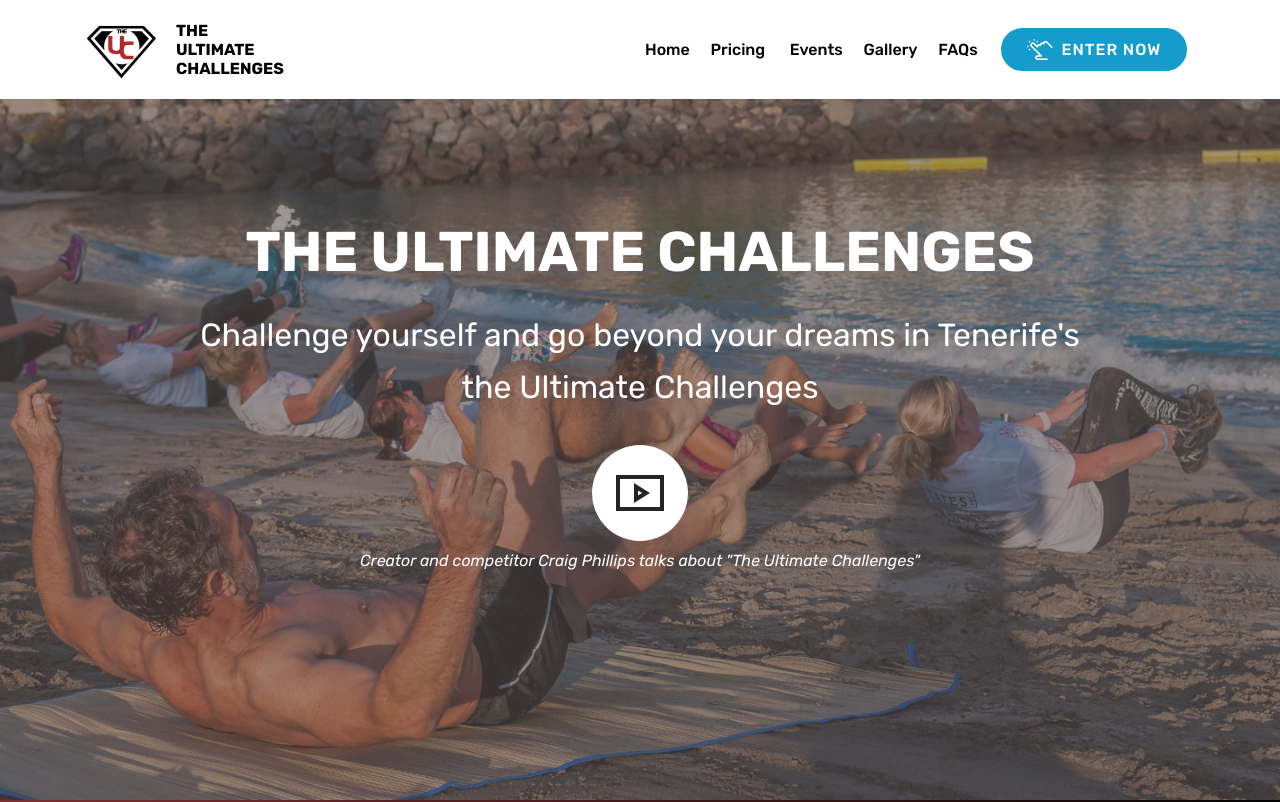
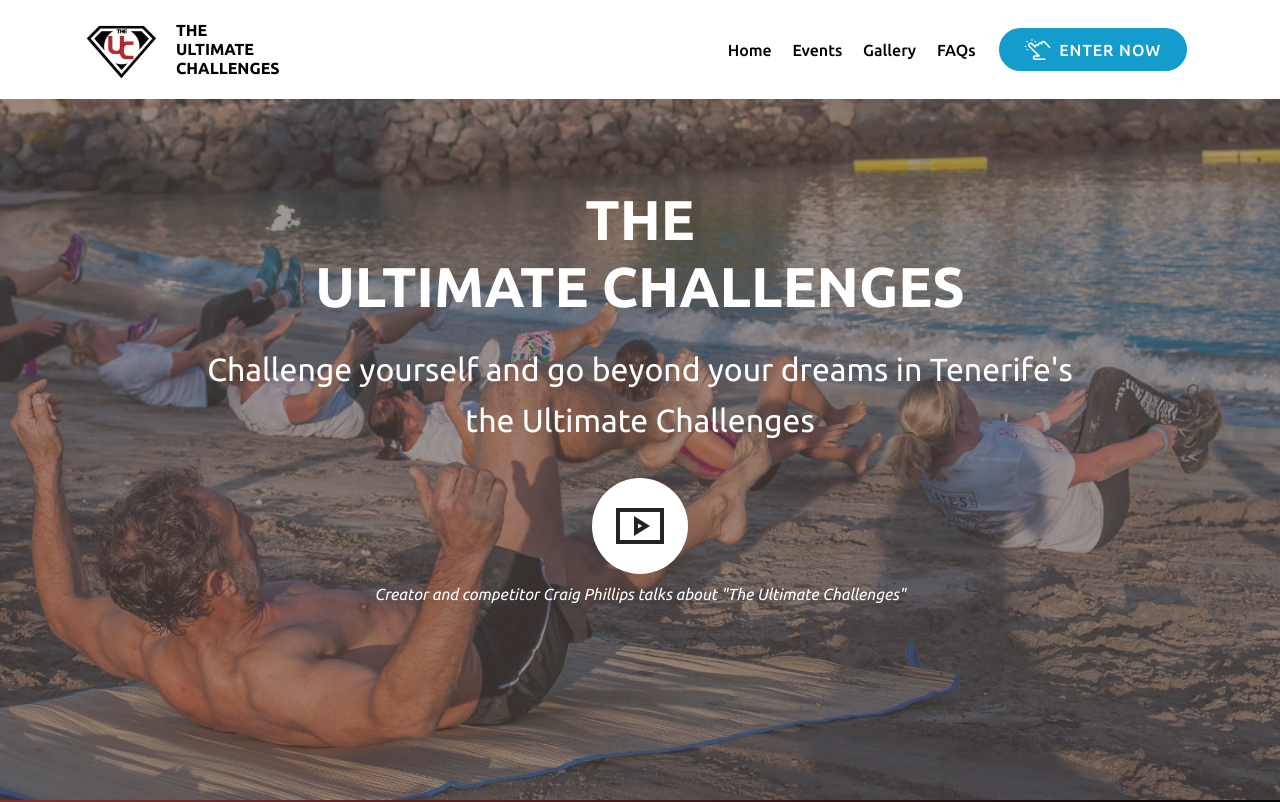
Before and after one commit to cruz-creative/TUC, a plain HTML site: page index.html in a window 1280 px wide. Shown: the top 802 px of the page. Drawn offline with Linux system fonts and the light colour scheme; a script that the page names is missing; files whose address does not match are found by name.

Commit message:
font ubuntu

```diff
--- a/assets/mobirise/css/mbr-additional.css
+++ b/assets/mobirise/css/mbr-additional.css
@@ -1,4 +1,4 @@
-@import url(https://fonts.googleapis.com/css?family=Rubik:300,300i,400,400i,500,500i,700,700i,900,900i);
+@import url(https://fonts.googleapis.com/css?family=Ubuntu:300,300i,400,400i,500,500i,700,700i);
 
 
 
@@ -20,35 +20,35 @@ body {
   line-height: 1.6;
 }
 .display-1 {
-  font-family: 'Rubik', sans-serif;
+  font-family: 'Ubuntu', sans-serif;
   font-size: 3.5rem;
 }
 .display-1 > .mbr-iconfont {
   font-size: 5.6rem;
 }
 .display-2 {
-  font-family: 'Rubik', sans-serif;
+  font-family: 'Ubuntu', sans-serif;
   font-size: 2.5rem;
 }
 .display-2 > .mbr-iconfont {
   font-size: 4rem;
 }
 .display-4 {
-  font-family: 'Rubik', sans-serif;
+  font-family: 'Ubuntu', sans-serif;
   font-size: 1rem;
 }
 .display-4 > .mbr-iconfont {
   font-size: 1.6rem;
 }
 .display-5 {
-  font-family: 'Rubik', sans-serif;
+  font-family: 'Ubuntu', sans-serif;
   font-size: 2rem;
 }
 .display-5 > .mbr-iconfont {
   font-size: 3.2rem;
 }
 .display-7 {
-  font-family: 'Rubik', sans-serif;
+  font-family: 'Ubuntu', sans-serif;
   font-size: 1rem;
 }
 .display-7 > .mbr-iconfont {
@@ -658,7 +658,7 @@ a:hover {
   background-color: #f5f5f5;
   box-shadow: none;
   color: #565656;
-  font-family: 'Rubik', sans-serif;
+  font-family: 'Ubuntu', sans-serif;
   font-size: 1rem;
   line-height: 1.43;
   min-height: 3.5em;
--- a/index.html
+++ b/index.html
@@ -71,9 +71,7 @@
             <ul class="navbar-nav nav-dropdown" data-app-modern-menu="true"><li class="nav-item">
                     <a class="nav-link link text-black display-4" href="#top">Home</a>
                 </li>
-                <li class="nav-item">
-                    <a class="nav-link link text-black display-4" href="#top">Pricing&nbsp;</a>
-                </li><li class="nav-item"><a class="nav-link link text-black display-4" href="index.html#pricing-tables1-9">
+                <li class="nav-item"><a class="nav-link link text-black display-4" href="index.html#pricing-tables1-9">
                         Events</a></li><li class="nav-item"><a class="nav-link link text-black display-4" href="index.html#instagram-feed-block-5">
                         Gallery</a></li><li class="nav-item"><a class="nav-link link text-black display-4" href="#top">
                         FAQs</a></li></ul>
@@ -83,7 +81,7 @@
     </nav>
 </section>
 
-<section class="engine"><a href="https://mobirise.info/t">free amp template</a></section><section class="header8 cid-rvmiBxltEb mbr-fullscreen mbr-parallax-background" id="header8-1">
+<section class="engine"><a href="https://mobirise.info/w">free html5 templates</a></section><section class="header8 cid-rvmiBxltEb mbr-fullscreen mbr-parallax-background" id="header8-1">
 
 
 
@@ -94,7 +92,7 @@
         <div class="row justify-content-md-center">
             <div class="mbr-white col-md-10">
                 <h1 class="mbr-section-title align-center py-2 mbr-bold mbr-fonts-style display-1">
-                        THE ULTIMATE CHALLENGES</h1>
+                        THE <br>ULTIMATE CHALLENGES</h1>
                 <p class="mbr-text align-center py-2 mbr-fonts-style display-5">
                         Challenge yourself and go beyond your dreams in Tenerife's the Ultimate Challenges</p>
                 <div class="mbr-media show-modal align-center py-2" data-modal=".modalWindow">
@@ -210,7 +208,7 @@
     </div>
 </section>
 
-<section class="mbr-instagram-feed" data-rows="" data-per-row-slider="5" data-spacing="4" data-full-width="true" data-token="15927316502.727bfe1.6e7539be59f040b1b2e496bd388094a3" data-per-row-grid="" id="instagram-feed-block-5" data-rv-view="113" style="background-image: url(assets/images/-dsc9487-baw-2000x2268.jpg); padding-top: 40px; padding-bottom: 40px;">
+<section class="mbr-instagram-feed" data-rows="" data-per-row-slider="5" data-spacing="4" data-full-width="true" data-token="15927316502.727bfe1.6e7539be59f040b1b2e496bd388094a3" data-per-row-grid="" id="instagram-feed-block-5" data-rv-view="8" style="background-image: url(assets/images/-dsc9487-baw-2000x2268.jpg); padding-top: 40px; padding-bottom: 40px;">
     <div class="mbr-overlay" style="opacity: 0.8; background-color: rgb(239, 239, 239);">
     </div>
     <div class="container container_toggle">
```
Also changed, not shown: 1 other file.
